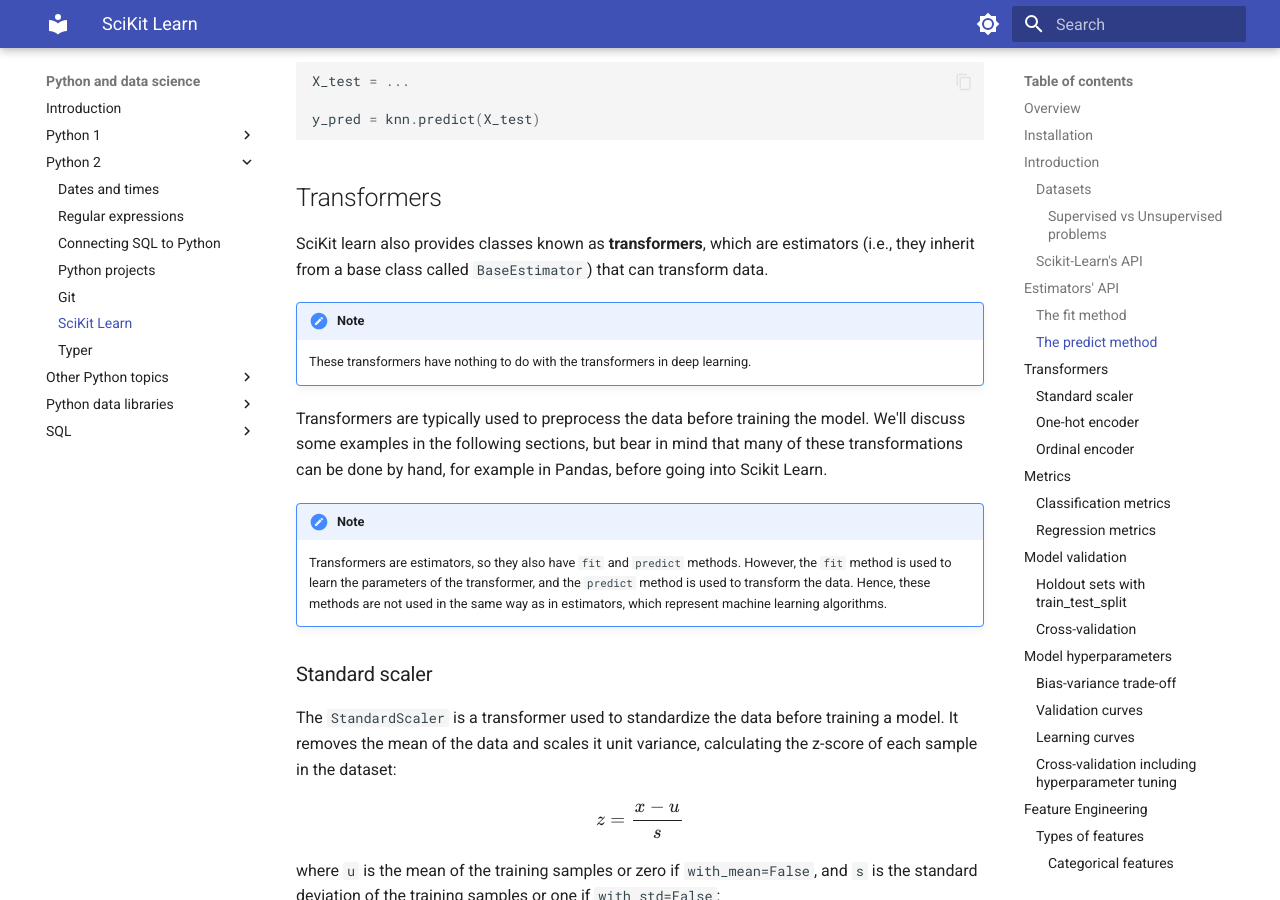
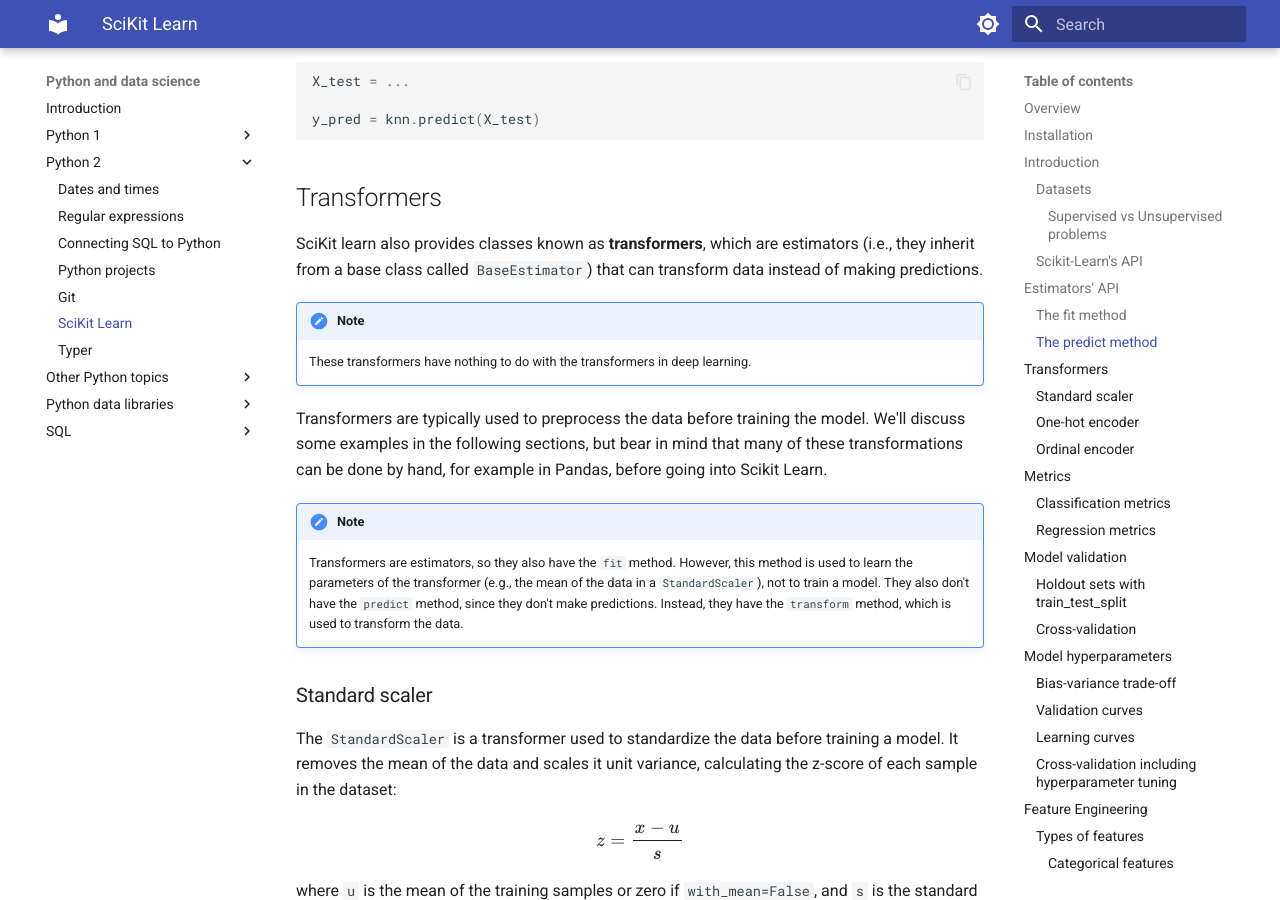
Before and after one commit to gerardpc/python-course, an MkDocs documentation site: the page built from docs/sections/python_libraries/sklearn.md, in a window 1280 px wide and 900 px high, scrolled down 4995 px. Built offline with MkDocs 1.6.1 and Material for MkDocs 9.7.7, drawn with Linux system fonts in a browser that asks for light colours.

Commit message:
bugs in sklearn

```diff
--- a/docs/sections/python_libraries/sklearn.md
+++ b/docs/sections/python_libraries/sklearn.md
@@ -204,7 +204,7 @@
 ## Transformers
 
 SciKit learn also provides classes known as **transformers**, which are estimators (i.e., they inherit from a
-base class called `BaseEstimator`) that can transform data.
+base class called `BaseEstimator`) that can transform data instead of making predictions.
 
 !!!note
     These transformers have nothing to do with the transformers in deep learning.
@@ -214,9 +214,10 @@
 in Pandas, before going into Scikit Learn.
 
 !!!note
-    Transformers are estimators, so they also have `fit` and `predict` methods. However, the `fit` method is used to
-    learn the parameters of the transformer, and the `predict` method is used to transform the data. Hence, these
-    methods are not used in the same way as in estimators, which represent machine learning algorithms.
+    Transformers are estimators, so they also have the `fit` method. However, this method is used to
+    learn the parameters of the transformer (e.g., the mean of the data in a `StandardScaler`), not to train a model.
+    They also don't have the `predict` method, since they don't make predictions. Instead, they have the
+    `transform` method, which is used to transform the data.
 
 ### Standard scaler
 
```
Also changed, not shown: other parts of docs/sections/python_libraries/sklearn.md (+1 -1 lines).
